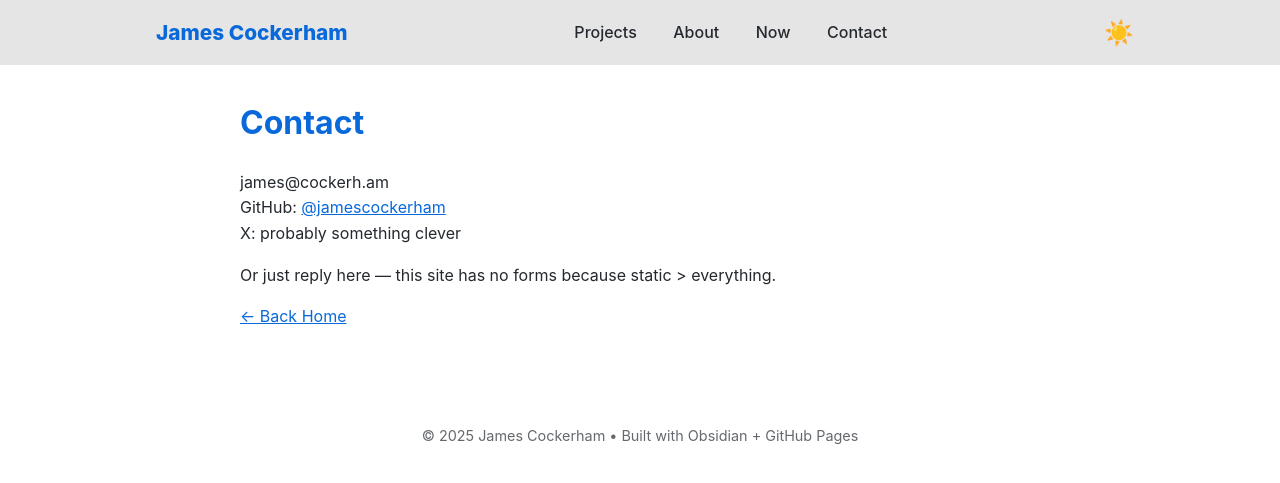
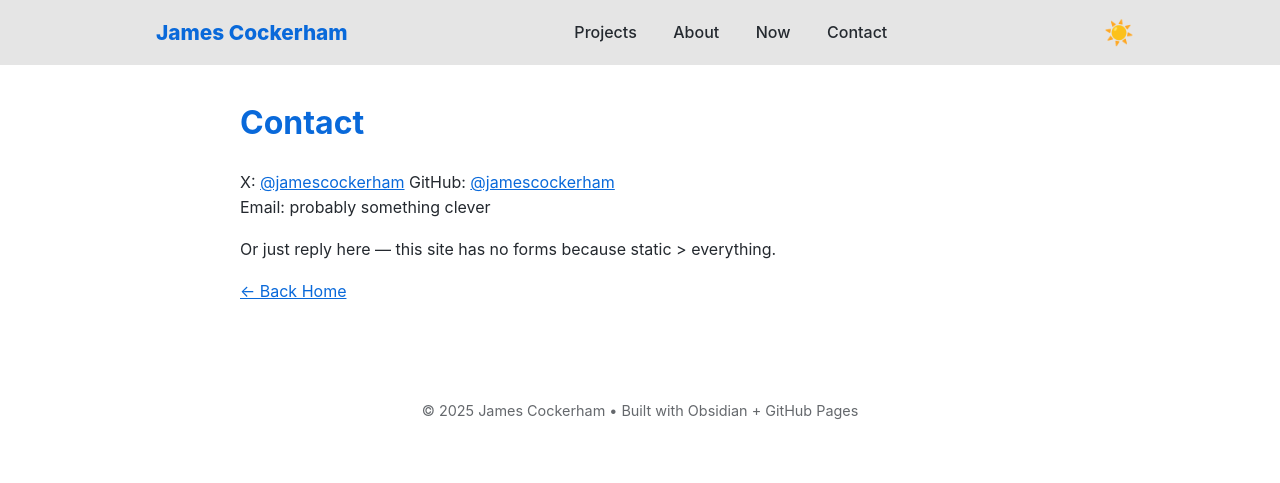
Before and after one commit to jamescockerham/A-Personal-Website, a Jekyll site: the page built from contact.md, in a window 1280 px wide. Shown: the top 483 px of the page. Built offline with Jekyll 4.4.1, drawn with Linux system fonts in a browser that asks for light colours.

Commit message:
Last Sync: 2025-11-18 23:44 (Mobile)

```diff
--- a/contact.md
+++ b/contact.md
@@ -5,9 +5,9 @@ layout: default
 
 # Contact
 
-james@cockerh.am
+X: [@jamescockerham](https://x.com/jamescockerham)
 GitHub: [@jamescockerham](https://github.com/jamescockerham)
-X: probably something clever
+Email: probably something clever
 
 Or just reply here — this site has no forms because static > everything.
 
```
